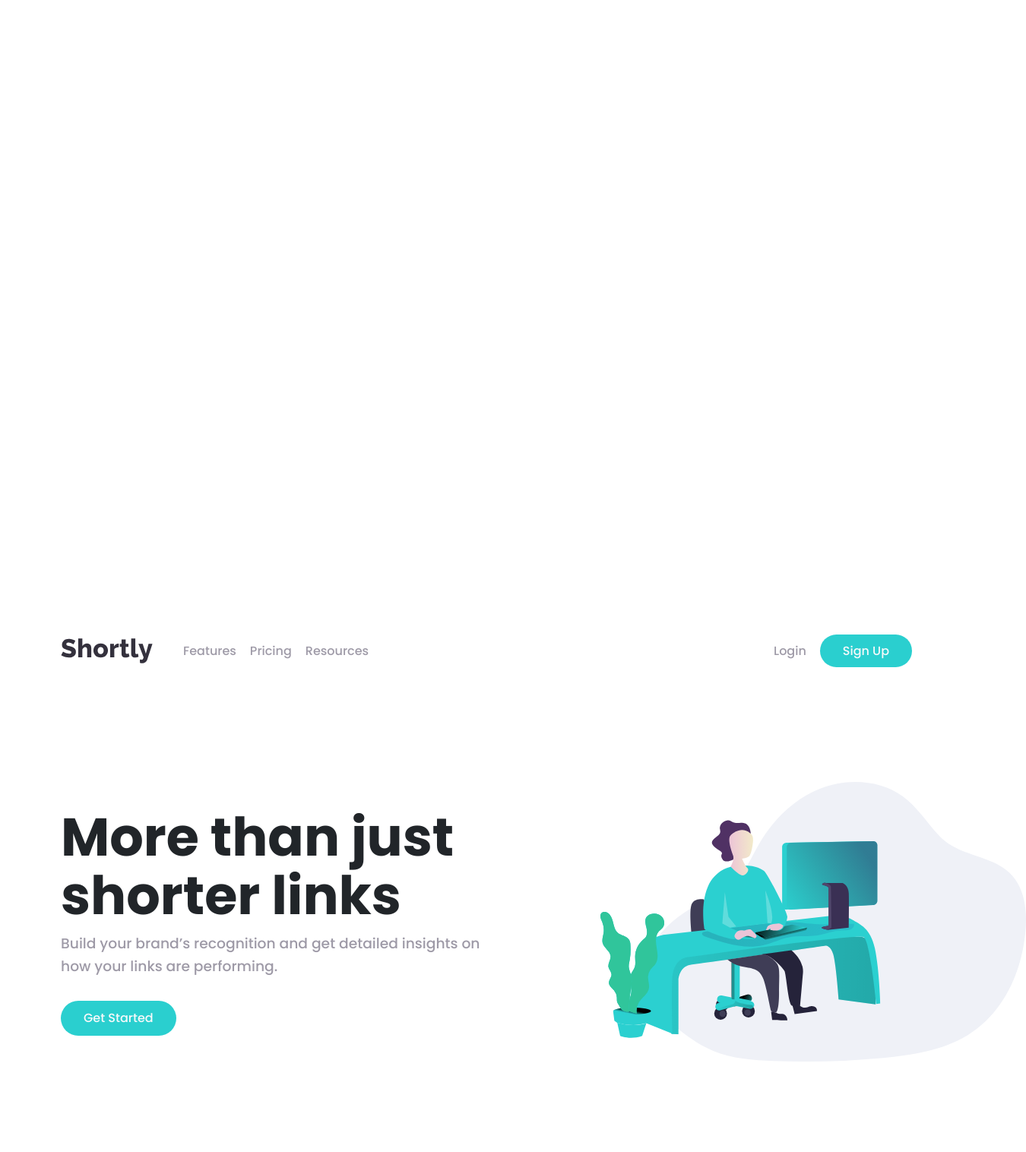
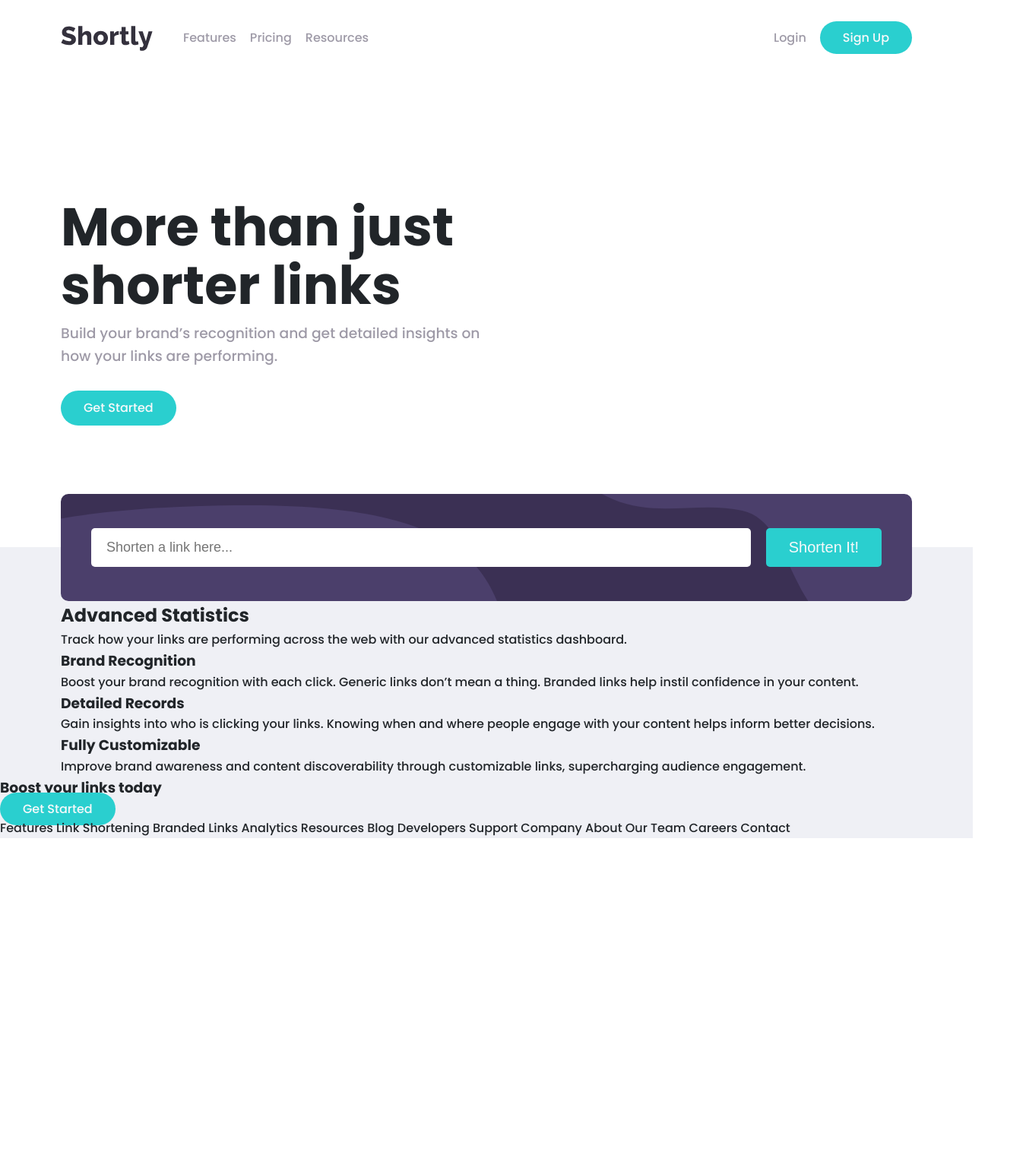
Before and after one commit to aitchjames/shortly, a website: page index.html in a window 1280 px wide. Shown: the top 1516 px of the page at 76% size, 1350 px wide, since content can reach past the window. After the commit the page ends 1103 px from the top, so only its background shows below. Drawn offline with Linux system fonts and the light colour scheme.

Commit message:
page adjusted and ready for styling

```diff
--- a/index.html
+++ b/index.html
@@ -12,41 +12,30 @@
 
     <title>Shortly - URL Shortening</title>
 </head>
-<body>
-    <div class="container">
-        <header class="fold-top">
-
-        </header>
-        <main class="fold-bottom">
-
-        </main>
-    </div>
-    <!-- LEGACY CODE LUL -->
-    <div class="grid-container">
-        <header class="navbar">
-            <nav class="navigation">
+<body class="page-container">
+    <header class="fold-top content-grid">
+        <nav class="navbar">
+            <div class="navigation">
                 <img class="navigation-logo" src="images/logo.svg" alt="Shortly Logo">
                 <ul class="navigation-link">
                     <li><a href="#" class="navigation-link__item">Features</a></li>
                     <li><a href="#" class="navigation-link__item">Pricing</a></li>
                     <li><a href="#" class="navigation-link__item">Resources</a>   </li>
                 </ul>
-            </nav>
+            </div>
             <ul class="navigation-link">
                 <li><a href="#" class="navigation-link__item">Login</a></li>
                 <li><a href="#" class="button button--curved">Sign Up</a></li>
             </ul>
-        </header>
-        <section class="hero--information">
+        </nav>
+        <div class="hero--information">
             <h1 class="hero__title">More than just shorter links</h1>
             <h3 class="hero__subtitle">Build your brand’s recognition and get detailed insights
             on how your links are performing.</h3>
             <a href="#" class="button button--curved">Get Started</a>
-        </section>
-        <section class="hero--image">
-            <img class="hero__image" src="images/illustration-working.svg" alt="Person working illustration">
-        </section>
-
+        </div>
+    </header>
+    <section class="fold-bottom grid-container">
         <section class="shorten">
             <form action="#!" class="shorten-form">
                 <input class="shorten-form__input" type="text" placeholder="Shorten a link here...">
@@ -54,30 +43,28 @@
             </form>
         </section>
         <section class="features">
-            Advanced Statistics
-
-            Track how your links are performing across the web with our
-            advanced statistics dashboard.
-
-            Brand Recognition
-
-            Boost your brand recognition with each click. Generic links don’t
-            mean a thing. Branded links help instil confidence in your content.
-
-            Detailed Records
-
-            Gain insights into who is clicking your links. Knowing when and where
-            people engage with your content helps inform better decisions.
-
-            Fully Customizable
-
-            Improve brand awareness and content discoverability through customizable
-            links, supercharging audience engagement.
+            <div class="features-heading">
+                <h2>Advanced Statistics</h2>
+                <p>Track how your links are performing across the web with our advanced statistics dashboard.</p>
+            </div>
+            <div class="features-cards">
+                <div class="features-card">
+                    <h3>Brand Recognition</h3>
+                    <p>Boost your brand recognition with each click. Generic links don’t mean a thing. Branded links help instil confidence in your content.</p>
+                </div>
+                <div class="features-card">
+                    <h3>Detailed Records</h3>
+                    <p>Gain insights into who is clicking your links. Knowing when and where people engage with your content helps inform better decisions.</p>
+                </div>
+                <div class="features-card">
+                    <h3>Fully Customizable</h3>
+                    <p>Improve brand awareness and content discoverability through customizable links, supercharging audience engagement.</p>
+                </div>
+            </div>
         </section>
         <section class="cta">
-            Boost your links today
-
-            Get Started
+            <h3>Boost your links today</h3>
+            <a href="#" class="button button--curved">Get Started</a>
         </section>
         <footer class="footer">
             Features
@@ -99,6 +86,6 @@
             Careers
             Contact
         </footer>
-    </div>
+    </section>
 </body>
 </html>
--- a/sass/base/_base.scss
+++ b/sass/base/_base.scss
@@ -41,13 +41,13 @@
     }
 }
 
-.container {
+.page-container {
     display: grid;
-    grid-template-rows: 100vh min-content;
+    grid-template-rows: 90vh min-content;
     grid-template-columns: [full-start] minmax(6rem, 1fr) [center-start] repeat(8, [col-start] minmax(min-content, 14rem) [col-end]) [center-end] minmax(6rem, 1fr) [full-end];
 
     @media only screen and (max-width: $breakpoint-lg) {
-        grid-template-rows: 100vh min-content;
+        grid-template-rows: 90vh min-content;
         grid-template-columns: [full-start] minmax(3rem, 1fr) [center-start] repeat(8, [col-start] minmax(min-content, 14rem) [col-end]) [center-end] minmax(3rem, 1fr) [full-end];
     }
 
@@ -55,3 +55,16 @@
         //grid-template-rows: 6rem calc(100vh - 6rem);
     }
 }
+
+.content-grid {
+    display: grid;
+    grid-template-columns: [center-start] repeat(8, [col-start] minmax(min-content, 14rem) [col-end]) [center-end];
+
+    @media only screen and (max-width: $breakpoint-lg) {
+        grid-template-columns: [center-start] repeat(8, [col-start] minmax(min-content, 14rem) [col-end]) [center-end];
+    }
+
+    @media only screen and (max-width: $breakpoint-md) {
+        //grid-template-rows: 6rem calc(100vh - 6rem);
+    }
+}
--- a/sass/layout/_features.scss
+++ b/sass/layout/_features.scss
@@ -1,4 +1,4 @@
 .features {
     grid-column: center-start / center-end;
-    background-color: var(--color-gray-light);
+
 }
--- a/sass/layout/_foldbottom.scss
+++ b/sass/layout/_foldbottom.scss
@@ -0,0 +1,4 @@
+.fold-bottom {
+    grid-column: full-start / full-end;
+    background-color: var(--color-gray-light);
+}
--- a/sass/layout/_foldtop.scss
+++ b/sass/layout/_foldtop.scss
@@ -0,0 +1,3 @@
+.fold-top {
+    grid-column: center-start / center-end;
+}
--- a/sass/layout/_navigation.scss
+++ b/sass/layout/_navigation.scss
@@ -4,6 +4,7 @@
     justify-content: space-between;
     align-items: center;
     padding: 4rem 0;
+    height: 10rem;
 }
 
 .navigation {
--- a/sass/layout/_shorten.scss
+++ b/sass/layout/_shorten.scss
@@ -1,6 +1,6 @@
 .shorten {
     grid-column: center-start / center-end;
-    margin: 2rem;
+    margin-top: -7rem;
     padding: 4.5rem 4rem;
     background: var(--color-primary-dark) url("/images/bg-shorten-desktop.svg") no-repeat;
     background-position: center;
```
Also changed, not shown: css/style.css.
